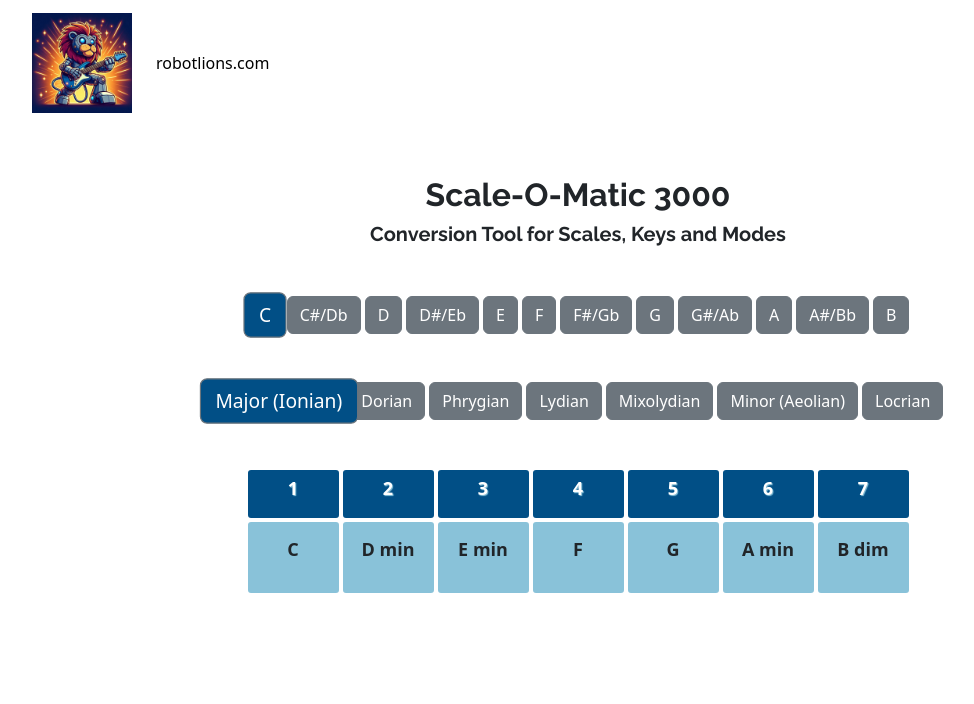
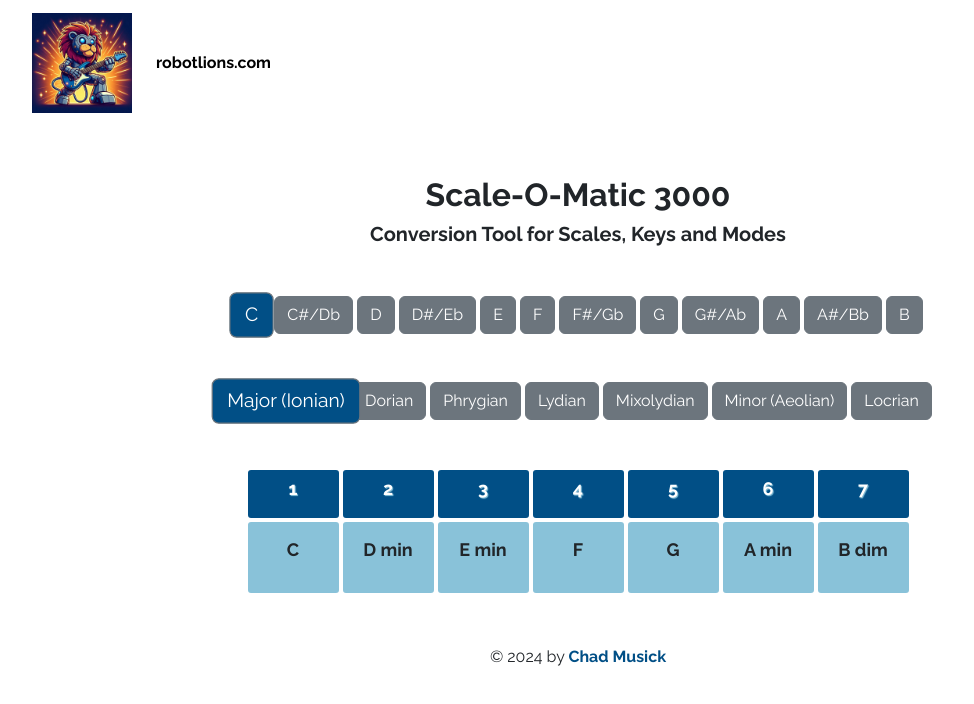
Before and after one commit to robotlions/scale-builder, a React (Create React App) app: page / in a window 1280 px wide. Shown: the top 704 px of the page, without its empty margins (62-1036 px from the left). Built offline with nearby package versions, Linux system fonts and the light colour scheme.

Commit message:
updates basic styling

```diff
--- a/src/App.css
+++ b/src/App.css
@@ -1,8 +1,12 @@
+.App a {
+  text-decoration: none;
+  color: #014f86;
+  font-weight: bold;
 
+}
 
 .App{
   text-align: center;
-
   min-height: 125%;
   padding-bottom: 150px;
 }
@@ -63,3 +67,10 @@
   font-weight: 700;
   font-style: normal;
 }
+
+.raleway-body {
+  font-family: "Raleway", sans-serif;
+  font-optical-sizing: auto;
+  font-weight: 400;
+  font-style: normal;
+}
--- a/src/App.js
+++ b/src/App.js
@@ -93,8 +93,11 @@ function App() {
     );
   };
 
+  const currentDate = new Date();
+  let currentYear = currentDate.getFullYear();
+
   return (
-    <div className="container App">
+    <div className="container App raleway-body">
       <div style={{ display: "none" }}>
         <h1>
           Convert and find chords for scales and modes for guitar. Chord
@@ -258,6 +261,8 @@ function App() {
           </div>
         </div>
       </div>
+      <p style={{marginTop:50}}>© {currentYear} by <a href="https://chadmusick.com/">Chad Musick</a></p>
+
     </div>
   );
 }
```
